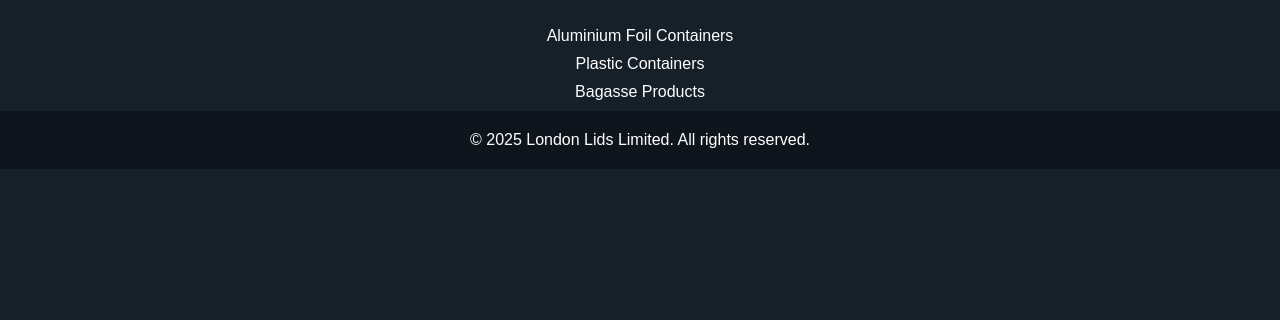
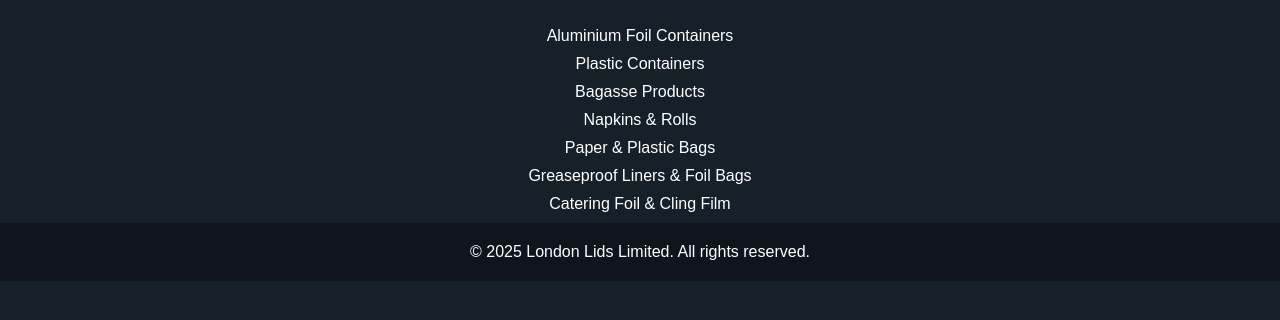
Before and after one commit to karthik-B-byte/london-lids-product-portfolio, a plain HTML site: page index.html in a window 1280 px wide. Shown: the part 212-532 px from the top of the page. Drawn offline with Linux system fonts and the light colour scheme.

Commit message:
Update index.html

```diff
--- a/index.html
+++ b/index.html
@@ -51,10 +51,15 @@
   <input type="text" id="searchBar" onkeyup="searchCategories()" placeholder="Search categories..." />
 
   <div class="link-list" id="categoryLinks">
-    <a href="aluminium.html">Aluminium Foil Containers</a>
-    <a href="plastic.html">Plastic Containers</a>
-    <a href="bagasse.html">Bagasse Products</a>
-  </div>
+  <a href="aluminium.html">Aluminium Foil Containers</a>
+  <a href="plastic.html">Plastic Containers</a>
+  <a href="bagasse.html">Bagasse Products</a>
+  <a href="napkins.html">Napkins & Rolls</a>
+  <a href="bags.html">Paper & Plastic Bags</a>
+  <a href="liners.html">Greaseproof Liners & Foil Bags</a>
+  <a href="catering.html">Catering Foil & Cling Film</a>
+</div>
+
 
   <script>
     function searchCategories() {
```
